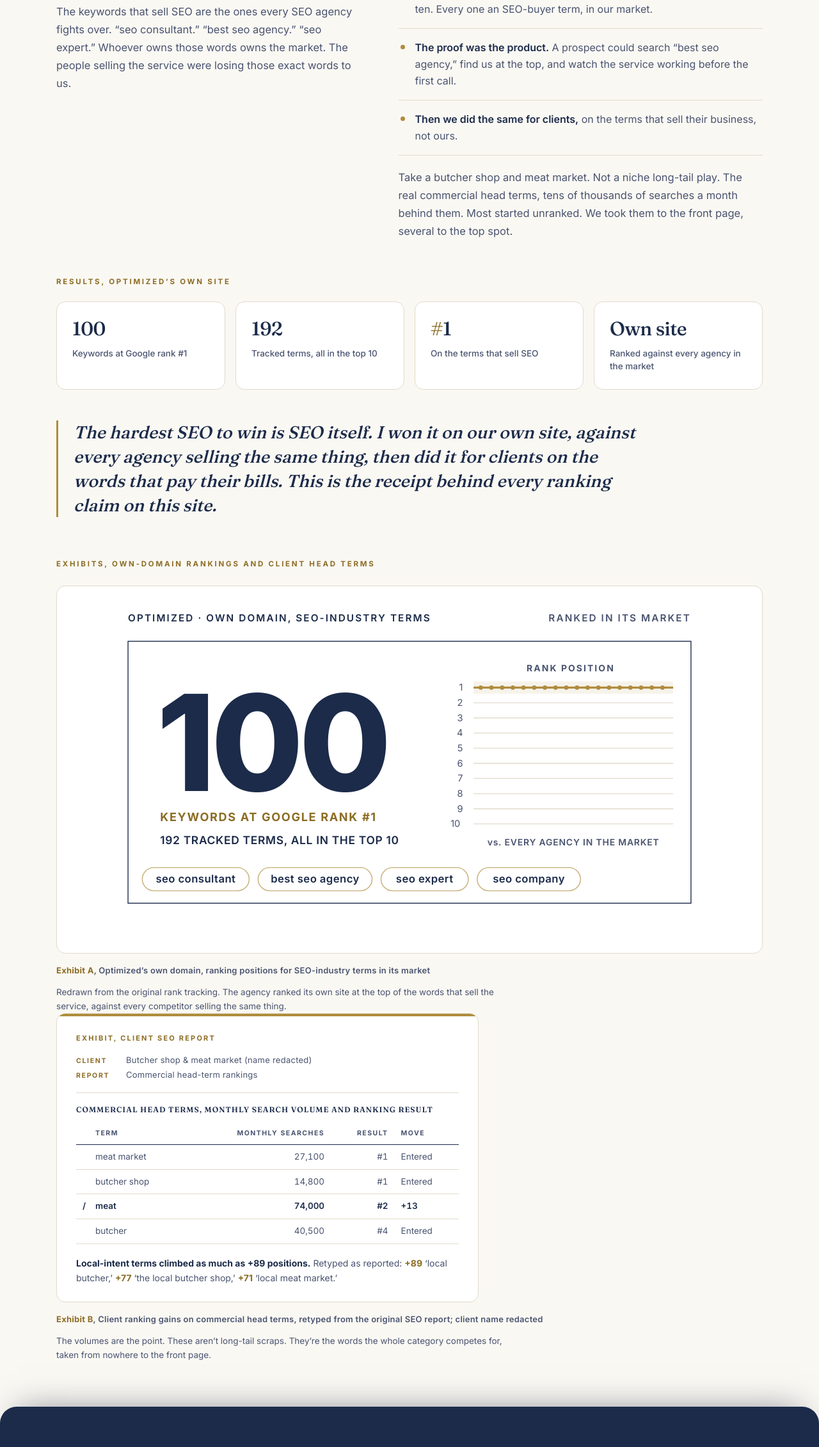
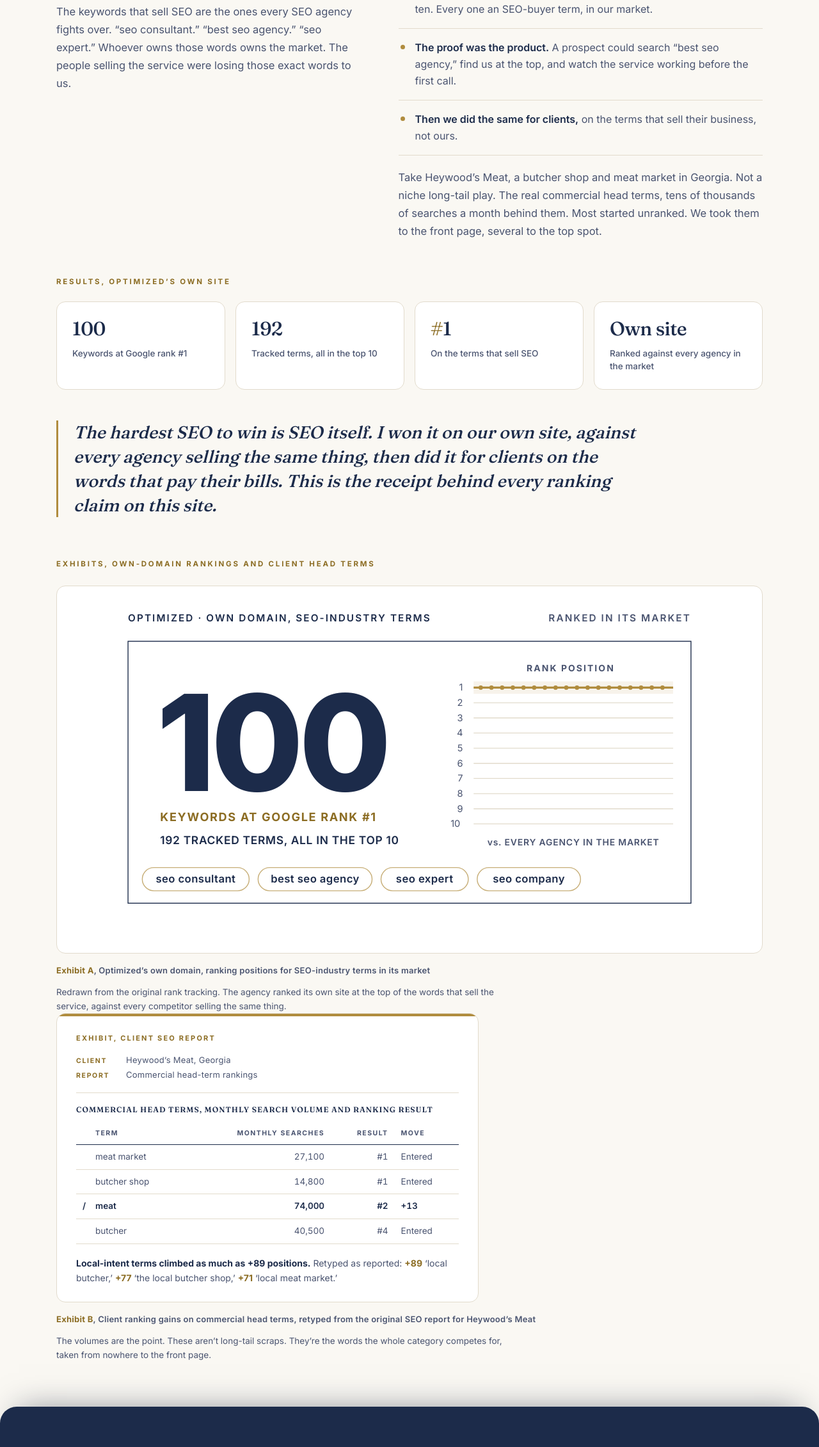
Before and after one commit to optimzedseo-creator/BG-Website, a Next.js app: page /case-studies in a window 1280 px wide. Shown: the part 6969-9230 px from the top of the page at 64% size. Built offline with nearby package versions, Linux system fonts and the light colour scheme.

Commit message:
case-studies: name Heywood's Meat as the Optimized SEO client (Brad-authorized; factcheck MATCH)
Co-Authored-By: Claude Opus 4.8 <noreply@anthropic.com>

```diff
--- a/app/(site)/case-studies/page.tsx
+++ b/app/(site)/case-studies/page.tsx
@@ -380,7 +380,7 @@ export default function CaseStudiesPage() {
                 <li><strong>The proof was the product.</strong> A prospect could search &ldquo;best seo agency,&rdquo; find us at the top, and watch the service working before the first call.</li>
                 <li><strong>Then we did the same for clients,</strong> on the terms that sell their business, not ours.</li>
               </ul>
-              <p style={{ marginTop: "20px" }}>Take a butcher shop and meat market. Not a niche long-tail play. The real commercial head terms, tens of thousands of searches a month behind them. Most started unranked. We took them to the front page, several to the top spot.</p>
+              <p style={{ marginTop: "20px" }}>Take Heywood&rsquo;s Meat, a butcher shop and meat market in Georgia. Not a niche long-tail play. The real commercial head terms, tens of thousands of searches a month behind them. Most started unranked. We took them to the front page, several to the top spot.</p>
             </div>
           </div>
           <div className="cs-results reveal">
@@ -443,7 +443,7 @@ export default function CaseStudiesPage() {
               <div className="doc-exhibit">
                 <p className="pc-label">Exhibit, Client SEO report</p>
                 <div className="de-meta">
-                  <p><span>Client</span>Butcher shop &amp; meat market (name redacted)</p>
+                  <p><span>Client</span>Heywood&rsquo;s Meat, Georgia</p>
                   <p><span>Report</span>Commercial head-term rankings</p>
                 </div>
                 <p className="de-tablehead">Commercial head terms, monthly search volume and ranking result</p>
@@ -458,7 +458,7 @@ export default function CaseStudiesPage() {
                 </table>
                 <p className="de-verdict"><strong>Local-intent terms climbed as much as +89 positions.</strong> Retyped as reported: <span className="tick">+89</span> &lsquo;local butcher,&rsquo; <span className="tick">+77</span> &lsquo;the local butcher shop,&rsquo; <span className="tick">+71</span> &lsquo;local meat market.&rsquo;</p>
               </div>
-              <p className="excap"><span className="tick">Exhibit B</span>, Client ranking gains on commercial head terms, retyped from the original SEO report; client name redacted</p>
+              <p className="excap"><span className="tick">Exhibit B</span>, Client ranking gains on commercial head terms, retyped from the original SEO report for Heywood&rsquo;s Meat</p>
               <p className="exnote">The volumes are the point. These aren&rsquo;t long-tail scraps. They&rsquo;re the words the whole category competes for, taken from nowhere to the front page.</p>
             </div>
           </div>
```
